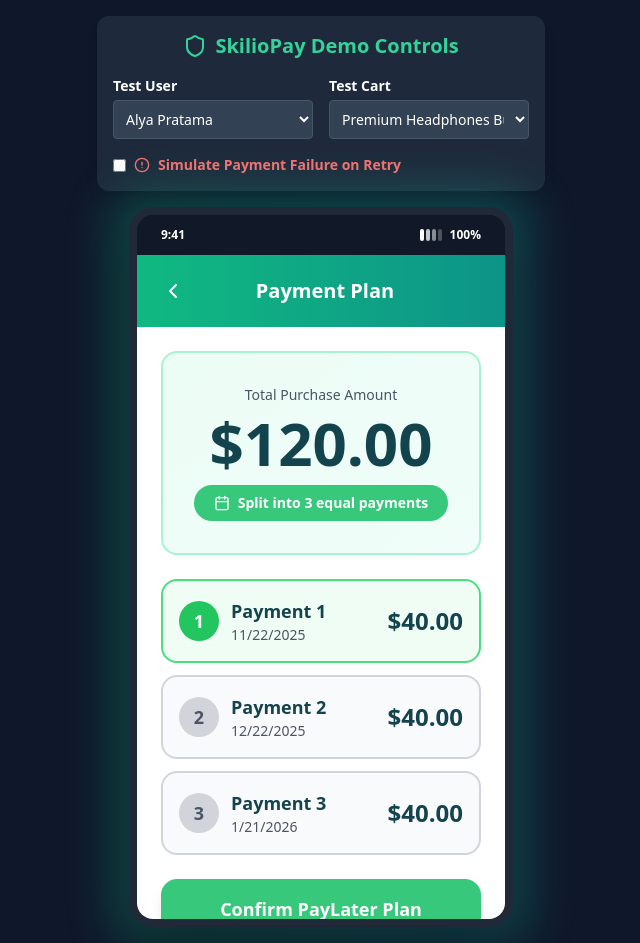
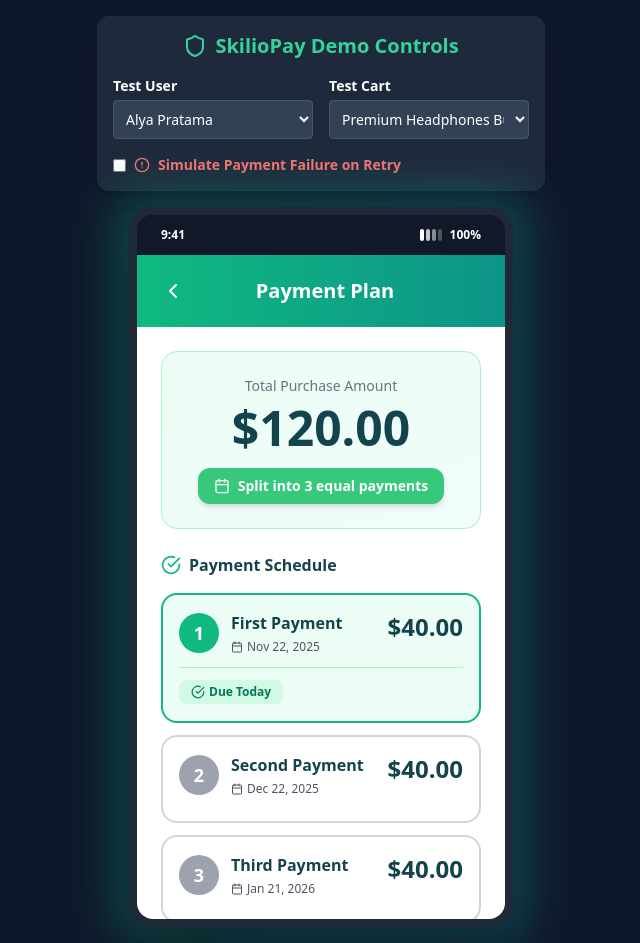
Before and after one commit to leduc-anh/SkilioPay, a React (Vite) app: page / in a window 1280 px wide. Both pictures are taken after a click on the button "Select PayLater payment option". Shown: the whole page, without its empty margins (319-959 px from the left). Built offline with nearby package versions, Linux system fonts and the light colour scheme.

Commit message:
feat(plan-details): Redesign with schedule, auto-payment info, and benefits

```diff
--- a/src/components/screens/PlanDetailsScreen.tsx
+++ b/src/components/screens/PlanDetailsScreen.tsx
@@ -1,5 +1,5 @@
 import { FC, useMemo } from "react";
-import { ChevronLeft, Calendar } from "lucide-react";
+import { ChevronLeft, Calendar, CheckCircle, Info } from "lucide-react";
 import { Cart } from "../../data/mockData";
 import { colors } from "../common/constants";
 import { calculateInstallmentSchedule, NUM_INSTALLMENTS } from "../../utils/scheduleUtils";
@@ -40,45 +40,54 @@
       </div>
 
       {/* Plan Details */}
-      <div className="p-6 space-y-6 text-gray-900">
+      <div className="p-6 space-y-6 text-gray-900 overflow-y-auto">
         {/* Total Amount Summary */}
-        <div className="text-center py-8 bg-gradient-to-br from-emerald-50 to-teal-50 rounded-2xl border-2 border-emerald-200">
-          <div className="text-sm text-gray-600 mb-2">
+        <div className="text-center py-6 bg-gradient-to-br from-emerald-50 to-teal-50 rounded-2xl border border-emerald-200">
+          <div className="text-sm text-gray-500 mb-2 font-medium">
             Total Purchase Amount
           </div>
           <div
-            className="text-6xl font-bold mb-3"
+            className="text-5xl font-bold mb-4"
             style={{ color: colors.dark }}
           >
             ${cart.total.toFixed(2)}
           </div>
-          <div
-            className="inline-flex items-center gap-2 px-5 py-2 rounded-full text-sm font-bold text-white"
+          <button
+            className="inline-flex items-center gap-2 px-4 py-2 rounded-xl text-sm font-semibold text-white shadow-md"
             style={{ backgroundColor: colors.primary }}
           >
             <Calendar size={16} /> Split into {NUM_INSTALLMENTS} equal payments
-          </div>
+          </button>
         </div>
 
-        {/* Installment Schedule */}
+        {/* Payment Schedule Section */}
+        <div>
+          <div className="flex items-center gap-2 mb-4">
+            <CheckCircle size={20} className="text-emerald-500" />
+            <span className="font-bold text-base" style={{ color: colors.dark }}>
+              Payment Schedule
+            </span>
+          </div>
+
+          {/* Installment Cards */}
           <div className="space-y-3">
             {installments.map((inst, i) => (
               <div
                 key={i}
                 className={`border-2 rounded-2xl p-4 transition-all ${
                   i === 0
-                  ? "border-green-400 bg-green-50"
-                  : "border-gray-300 bg-gray-50"
+                    ? "border-emerald-500 bg-emerald-50"
+                    : "border-gray-300 bg-white"
                 }`}
               >
-              <div className="flex justify-between items-center">
+                <div className="flex justify-between items-start mb-2">
                   <div className="flex items-center gap-3">
                     {/* Installment Number Badge */}
                     <div
                       className={`w-10 h-10 rounded-full flex items-center justify-center font-bold text-lg ${
                         i === 0
-                        ? "bg-green-500 text-white"
-                        : "bg-gray-300 text-gray-600"
+                          ? "bg-emerald-500 text-white"
+                          : "bg-gray-400 text-white"
                       }`}
                     >
                       {i + 1}
@@ -87,13 +96,18 @@
                     {/* Installment Details */}
                     <div>
                       <div
-                      className="font-bold text-lg"
+                        className="font-bold text-base mb-1"
                         style={{ color: colors.dark }}
                       >
-                      Payment {i + 1}
+                        {i === 0 ? "First" : i === 1 ? "Second" : "Third"} Payment
                       </div>
-                    <div className="text-sm text-gray-600">
-                      {inst.date.toLocaleDateString()}
+                      <div className="flex items-center gap-1 text-xs text-gray-600">
+                        <Calendar size={12} />
+                        {inst.date.toLocaleDateString("en-US", {
+                          month: "short",
+                          day: "numeric",
+                          year: "numeric",
+                        })}
                       </div>
                     </div>
                   </div>
@@ -106,17 +120,70 @@
                     ${inst.amount.toFixed(2)}
                   </div>
                 </div>
+
+                {/* Due Today Badge */}
+                {i === 0 && (
+                  <div className="mt-3 pt-3 border-t border-emerald-200">
+                    <div className="inline-flex items-center gap-1 px-3 py-1 bg-emerald-100 rounded-lg text-xs font-semibold text-emerald-700">
+                      <CheckCircle size={14} />
+                      Due Today
+                    </div>
+                  </div>
+                )}
               </div>
             ))}
+          </div>
+        </div>
+
+        {/* Auto-payment Info Box */}
+        <div className="bg-blue-50 border-l-4 border-blue-500 rounded-lg p-4 flex gap-3">
+          <Info size={20} className="text-blue-600 flex-shrink-0 mt-0.5" />
+          <div className="text-sm">
+            <div className="font-bold text-blue-900 mb-1">
+              Auto-payment enabled:
+            </div>
+            <div className="text-blue-800">
+              Future installments will be automatically charged to your linked payment
+              method on the due dates.
+            </div>
+          </div>
+        </div>
+
+        {/* Plan Benefits */}
+        <div className="bg-gray-50 rounded-2xl p-5">
+          <div className="font-bold text-base mb-3" style={{ color: colors.dark }}>
+            Plan Benefits:
+          </div>
+          <div className="space-y-2">
+            {[
+              "0% interest if paid on time",
+              "Reminders sent 3 days before each payment",
+              "Cancel within 24 hours for full refund",
+              "No impact on credit score",
+            ].map((benefit, i) => (
+              <div key={i} className="flex items-start gap-2">
+                <CheckCircle size={16} className="text-emerald-500 flex-shrink-0 mt-0.5" />
+                <span className="text-sm text-gray-700">{benefit}</span>
+              </div>
+            ))}
+          </div>
         </div>
 
         {/* Confirm Button */}
         <button
           onClick={onConfirm}
-          className="w-full py-4 rounded-2xl text-white font-bold text-lg shadow-lg hover:shadow-xl transition-all"
+          className="w-full py-4 rounded-2xl text-white font-bold text-base shadow-lg hover:shadow-xl transition-all"
           style={{ backgroundColor: colors.primary }}
         >
           Confirm PayLater Plan
+        </button>
+
+        {/* Terms & Conditions Link */}
+        <button
+          className="w-full py-4 rounded-2xl border-2 border-emerald-500 font-bold text-base transition-all hover:bg-emerald-50"
+          style={{ color: colors.primary }}
+        >
+          View Terms & Conditions
         </button>
       </div>
     </>
```
Lines whose indentation alone changed are shown as unchanged.
